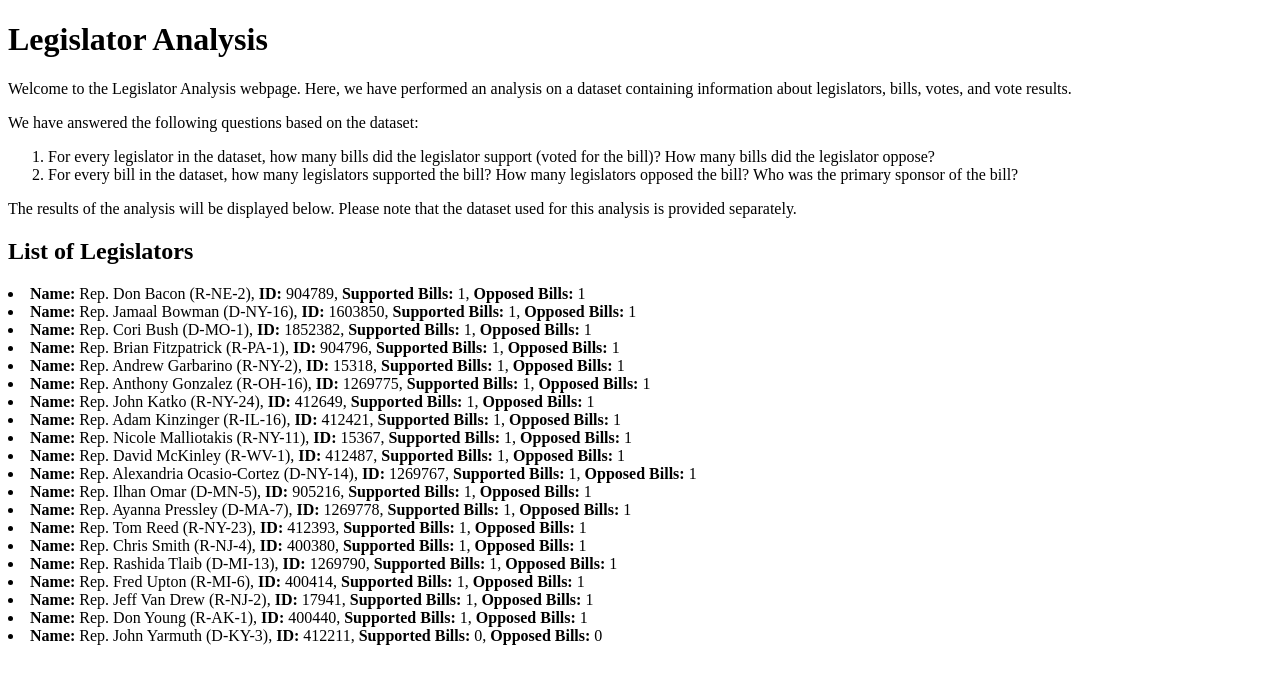
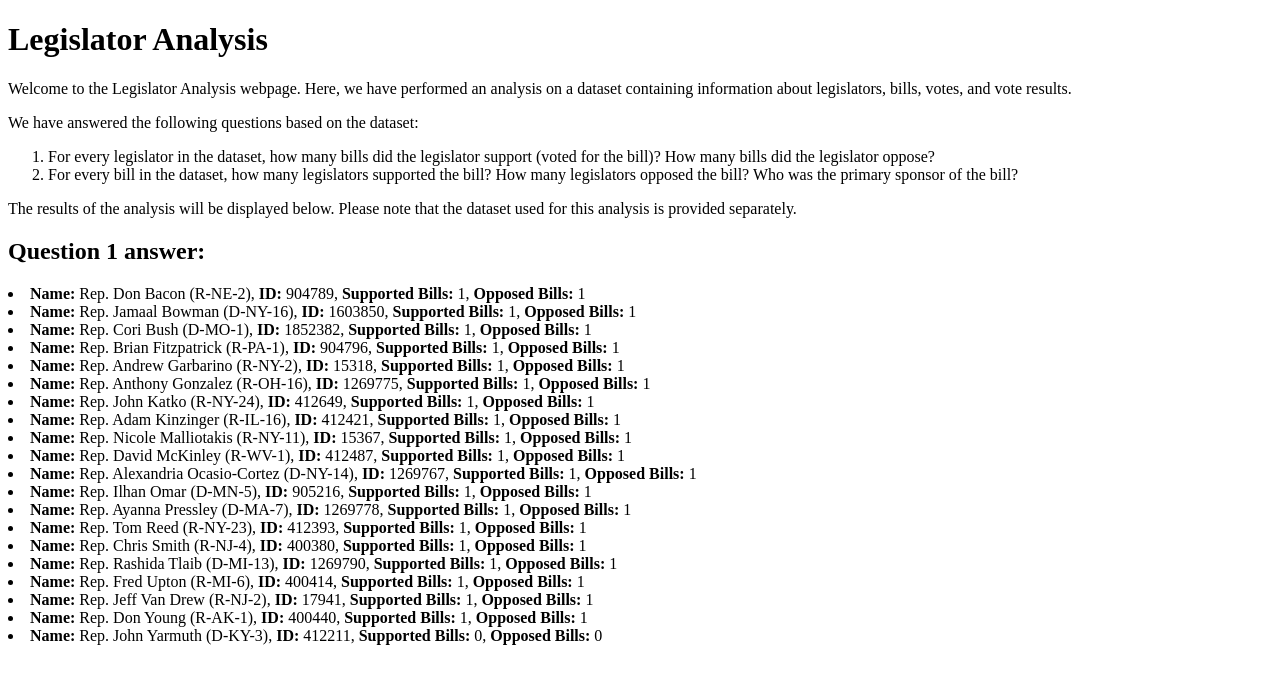
Before and after one commit to Monakairine/coding_challenge, a React (Create React App) app in the folder challenge/: page / in a window 1280 px wide. Shown: the top 684 px of the page. Built offline with nearby package versions, Linux system fonts and the light colour scheme.

Commit message:
add a string file

```diff
--- a/challenge/src/app/modules/home/home.page.tsx
+++ b/challenge/src/app/modules/home/home.page.tsx
@@ -4,6 +4,7 @@ import { Footer } from '../components/footer.component';
 import useFetchDataFromFiles from './useFetchDataFromFiles';
 import { BillsModel, LegislatorsModel, VotesModel, VoteResultsModel, LegislatorOutputModel } from 'app/model/data.model';
 import { files } from './files';
+import { strings } from './strings';
 
 
 function getBillsByVoteType(legislatorId: number, voteResults: VoteResultsModel[], votes: VotesModel[], bills: BillsModel[], voteType: number): Set<number> {
@@ -66,21 +67,15 @@ export const HomePage: React.FC<Record<string, never>> = () => {
     <React.Fragment>
       <Header />
       <h1>Legislator Analysis</h1>
-      <p>
-        Welcome to the Legislator Analysis webpage. Here, we have performed an analysis on a dataset containing information about legislators, bills, votes, and vote results.
-      </p>
-      <p>
-        We have answered the following questions based on the dataset:
-      </p>
+      <p>{strings.welcomeMessage}</p>
+      <p>{strings.questionsMessage}</p>
       <ol>
-        <li>For every legislator in the dataset, how many bills did the legislator support (voted for the bill)? How many bills did the legislator oppose?</li>
-        <li>For every bill in the dataset, how many legislators supported the bill? How many legislators opposed the bill? Who was the primary sponsor of the bill?</li>
+        <li>{strings.question1}</li>
+        <li>{strings.question2}</li>
       </ol>
-      <p>
-        The results of the analysis will be displayed below. Please note that the dataset used for this analysis is provided separately.
-      </p>
+      <p>{strings.datasetNote}</p>
 
-      <h2>List of Legislators</h2>
+      <h2>{strings.question1Answer}</h2>
 
       {legislatorsStas.map((legislatorStat) => (
         <li key={legislatorStat.id}>
--- /dev/null
+++ b/challenge/src/app/modules/home/strings.ts
@@ -0,0 +1,13 @@
+export const strings = {
+  welcomeMessage:
+    "Welcome to the Legislator Analysis webpage. Here, we have performed an analysis on a dataset containing information about legislators, bills, votes, and vote results.",
+  questionsMessage:
+    "We have answered the following questions based on the dataset:",
+  question1:
+    "For every legislator in the dataset, how many bills did the legislator support (voted for the bill)? How many bills did the legislator oppose?",
+  question2:
+    "For every bill in the dataset, how many legislators supported the bill? How many legislators opposed the bill? Who was the primary sponsor of the bill?",
+  datasetNote:
+    "The results of the analysis will be displayed below. Please note that the dataset used for this analysis is provided separately.",
+  question1Answer: "Question 1 answer:",
+};
```
